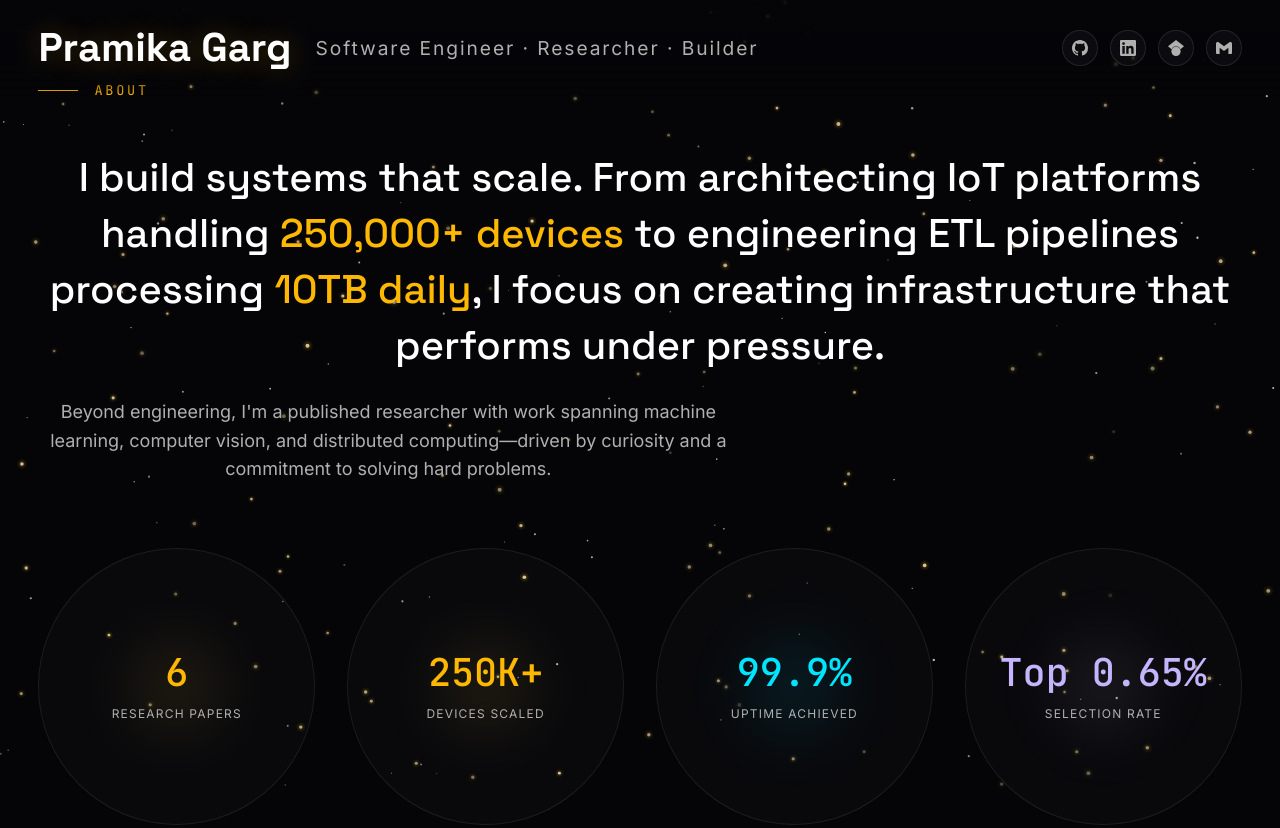
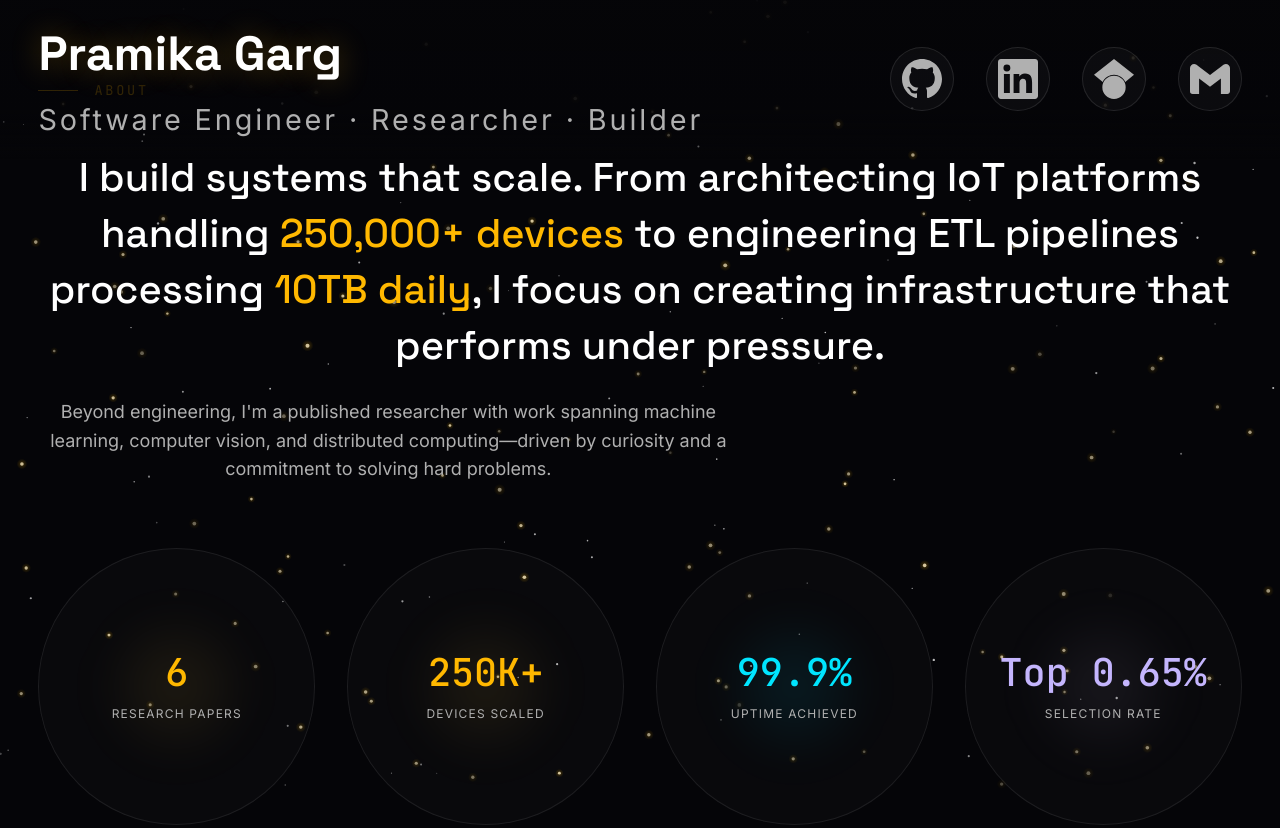
Before and after one commit to micepram/micepram.ml, a plain HTML site: page index.html in a window 1280 px wide. Shown: the top 828 px of the page. Drawn offline with Linux system fonts and the light colour scheme.

Commit message:
feat: header fixes

```diff
--- a/css/style.css
+++ b/css/style.css
@@ -83,43 +83,46 @@ section {
     pointer-events: auto;
 }
 
+.header-content {
+    display: flex;
+    flex-direction: column;
+    gap: 0.25rem;
+}
+
 .header-name {
     font-family: var(--font-heading);
-    font-size: 2.5rem;
+    font-size: 3rem;
     font-weight: 700;
     color: var(--text-primary);
     text-shadow: 0 0 30px rgba(255, 184, 0, 0.3);
     white-space: nowrap;
+    margin: 0;
 }
 
 .header-tagline {
     font-family: var(--font-body);
-    font-size: 1.2rem;
+    font-size: 1.8rem;
     color: var(--text-secondary);
     letter-spacing: 0.1em;
-    display: none;
-}
-
-@media (min-width: 768px) {
-    .header-tagline {
-        display: block;
-    }
+    margin: 0;
 }
 
 .header-social {
     display: flex;
-    gap: 0.75rem;
+    gap: 2rem;
     margin-left: auto;
+    align-self: stretch;
 }
 
 .header-social .social-link {
-    width: 36px;
-    height: 36px;
+    width: 4rem;
+    height: 4rem;
+    align-self: center;
 }
 
 .header-social .social-link svg {
-    width: 16px;
-    height: 16px;
+    width: 2.5rem;
+    height: 2.5rem;
 }
 
 /* Hero Section */
--- a/index.html
+++ b/index.html
@@ -20,8 +20,10 @@
 
     <!-- Fixed Header - appears after hero animation -->
     <header class="site-header" id="siteHeader">
-        <span class="header-name">Pramika Garg</span>
-        <span class="header-tagline">Software Engineer · Researcher · Builder</span>
+        <div class="header-content">
+            <span class="header-name">Pramika Garg</span>
+            <span class="header-tagline">Software Engineer · Researcher · Builder</span>
+        </div>
         <nav class="header-social">
             <a href="https://github.com/micepram" target="_blank" rel="noopener noreferrer" class="social-link" aria-label="GitHub">
                 <svg viewBox="0 0 24 24" fill="currentColor"><path d="M12 0C5.37 0 0 5.37 0 12c0 5.31 3.435 9.795 8.205 11.385.6.105.825-.255.825-.57 0-.285-.015-1.23-.015-2.235-3.015.555-3.795-.735-4.035-1.41-.135-.345-.72-1.41-1.23-1.695-.42-.225-1.02-.78-.015-.795.945-.015 1.62.87 1.845 1.23 1.08 1.815 2.805 1.305 3.495.99.105-.78.42-1.305.765-1.605-2.67-.3-5.46-1.335-5.46-5.925 0-1.305.465-2.385 1.23-3.225-.12-.3-.54-1.53.12-3.18 0 0 1.005-.315 3.3 1.23.96-.27 1.98-.405 3-.405s2.04.135 3 .405c2.295-1.56 3.3-1.23 3.3-1.23.66 1.65.24 2.88.12 3.18.765.84 1.23 1.905 1.23 3.225 0 4.605-2.805 5.625-5.475 5.925.435.375.81 1.095.81 2.22 0 1.605-.015 2.895-.015 3.3 0 .315.225.69.825.57A12.02 12.02 0 0024 12c0-6.63-5.37-12-12-12z"/></svg>
```
